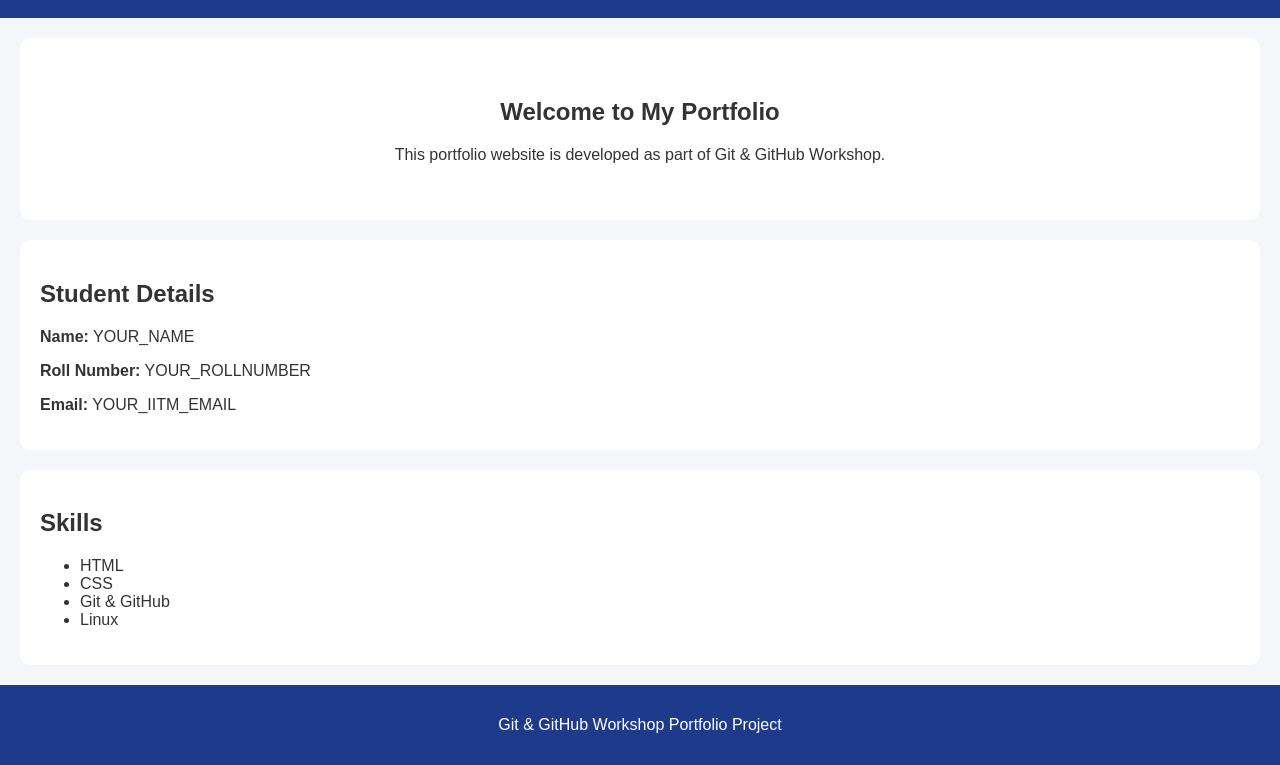
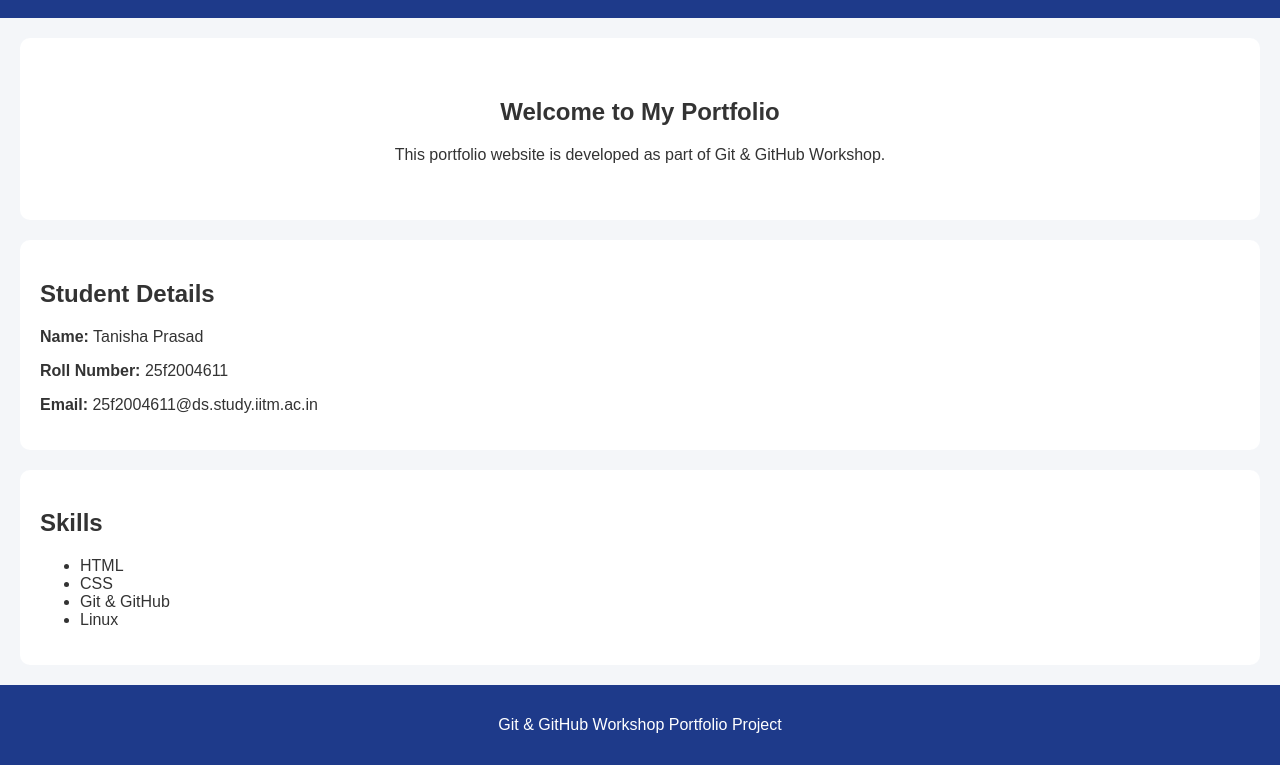
Before and after one commit to Tanisha-25f2bs/25f2004611_portfolio, a plain HTML site: page index.html in a window 1280 px wide. Shown: the part 120-885 px from the top of the page. Drawn offline with Linux system fonts and the light colour scheme.

Commit message:
Update index.html

```diff
--- a/index.html
+++ b/index.html
@@ -6,9 +6,12 @@
     <title>Portfolio Home</title>
     <link rel="stylesheet" href="style.css">
 </head>
+
 <body>
+
     <header>
         <h1>My Portfolio Website</h1>
+
         <nav>
             <a href="index.html">Home</a>
             <a href="about.html">About</a>
@@ -16,27 +19,38 @@
             <a href="contact.html">Contact</a>
         </nav>
     </header>
+
     <section class="hero">
+
         <h2>Welcome to My Portfolio</h2>
+
         <p>
             This portfolio website is developed as part of Git & GitHub Workshop.
         </p>
     </section>
+
     <section class="student-details">
+
         <h2>Student Details</h2>
-        <p><strong>Name:</strong> YOUR_NAME</p>
-        <p><strong>Roll Number:</strong> YOUR_ROLLNUMBER</p>
-        <p><strong>Email:</strong> YOUR_IITM_EMAIL</p>
+
+        <p><strong>Name:</strong> Tanisha Prasad</p>
+        <p><strong>Roll Number:</strong> 25f2004611 </p>
+        <p><strong>Email:</strong> 25f2004611@ds.study.iitm.ac.in </p>
+
     </section>
+
     <section>
         <h2>Skills</h2>
+
       <ul>
         <li>HTML</li>
         <li>CSS</li>
         <li>Git & GitHub</li>
         <li>Linux</li>
      </ul>
+
   </section>
+
   <footer>
       <p>Git & GitHub Workshop Portfolio Project</p>
   </footer>
```
Lines whose indentation alone changed are shown as unchanged.
